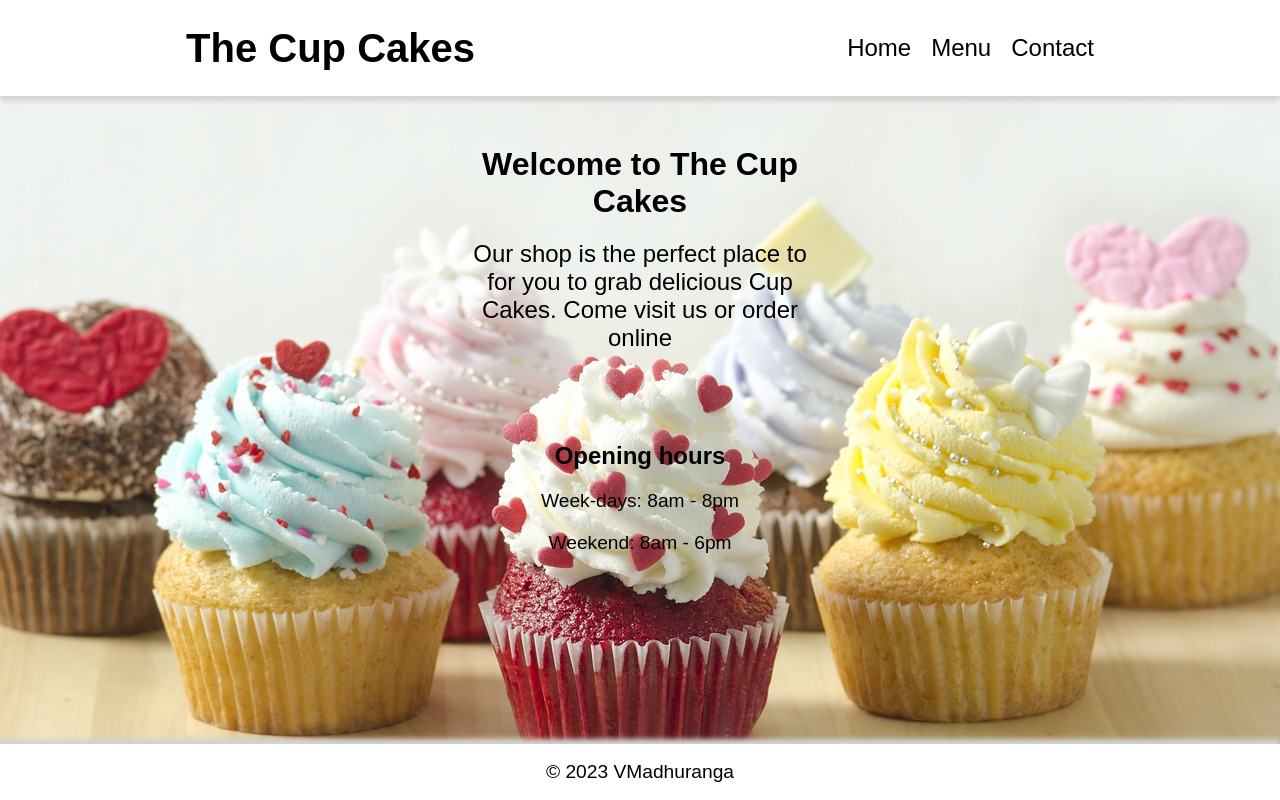
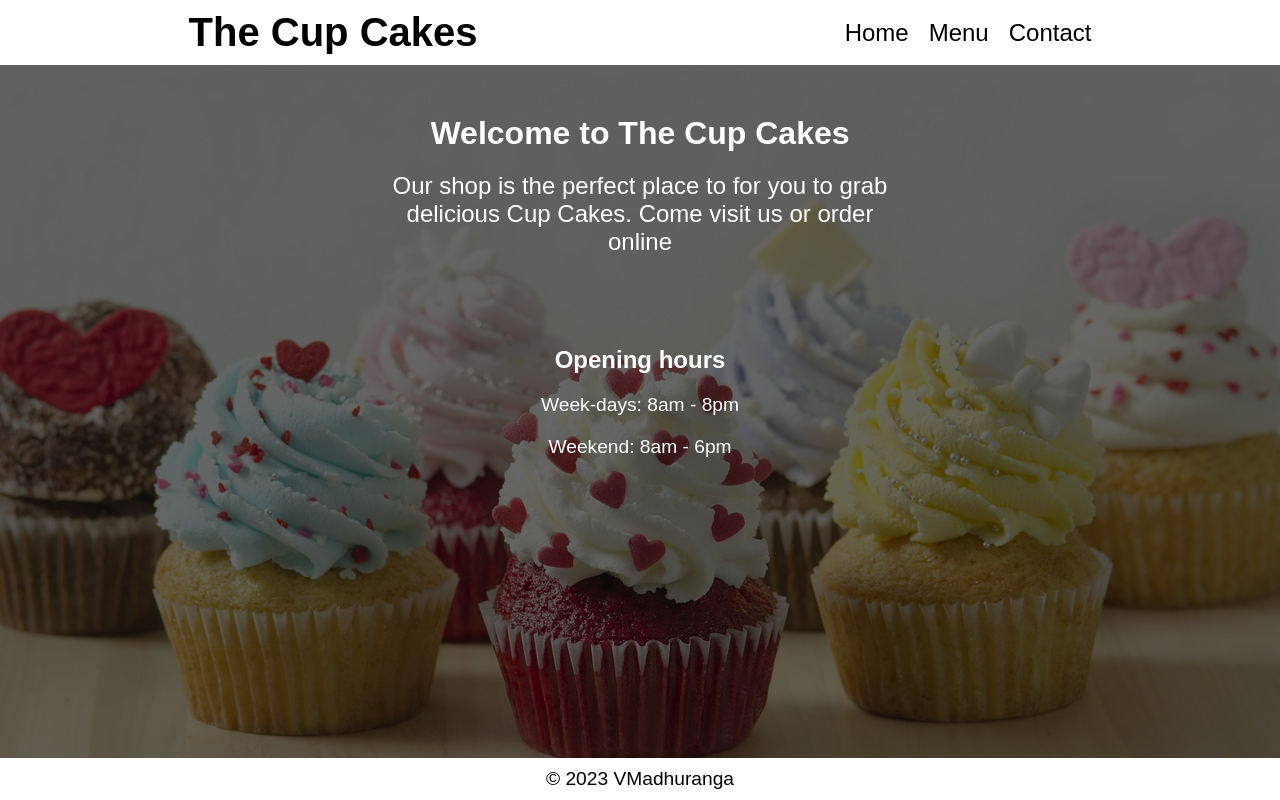
Before and after one commit to VMadhuranga/restaurant-page, a website built with webpack: page dist/index.html in a window 1280 px wide. Built offline with Linux system fonts and the light colour scheme.

Commit message:
Add additional styling
Update style.css

```diff
--- a/src/index.js
+++ b/src/index.js
@@ -27,7 +27,7 @@ function switchTab() {
     });
 
     menuTab.addEventListener("click", function() {
-        mainContainer.replaceChild(menuContent(), mainContainer.lastChild,);
+        mainContainer.replaceChild(menuContent(), mainContainer.lastChild);
     });
 
     contactTab.addEventListener("click", function() {
--- a/src/style.css
+++ b/src/style.css
@@ -5,7 +5,7 @@
 }
 
 body {
-    font-family: Arial, Helvetica, sans-serif;
+    font-family:sans-serif;
     background: url("./images/cupcake-background.jpg") no-repeat;
     background-size: cover;
 }
@@ -13,14 +13,16 @@ body {
 #content {
     height: 100vh;
     display: grid;
-    grid-template-rows: 12% 1fr 7%;
+    grid-template-rows: auto 1fr auto;
 }
 
 .header-container {
     background-color: white;
-    box-shadow: 0 5px 5px lightgray;
+    padding: 10px;
     grid-row: 1;
     display: flex;
+    gap: 10px;
+    flex-wrap: wrap;
     justify-content: space-around;
     align-items: center;
     z-index: 1;
@@ -37,20 +39,26 @@ body {
         & li {
             font-size: 1.5rem;
         }
+
+        & li:hover {
+            border-bottom: 1px solid black;
+        }
+
     }
 }
 
 .main-container {
+    background-color: rgba(0, 0, 0, 0.6);
+    color: white;
     padding: 50px;
     overflow: auto;
     grid-row: 2;
-    display: grid;
-    justify-items: center;
 }
 
 .home-container {
-    width: 30%;
     text-align: center;
+    max-width: 500px;
+    margin: 0 auto;
 
     & > :not(:last-child) {
         margin-bottom: 20px;
@@ -78,10 +86,11 @@ body {
 }
 
 .menu-container {
+    max-width: 500px;
+    margin: 0 auto;
     display: grid;
     gap: 40px;
-    grid-template-columns: repeat(2, 1fr);
-    /* grid-auto-flow: column; */
+    grid-template-columns: repeat(auto-fit, minmax(200px, 1fr));
 
     & .menu-item-card {
         display: grid;
@@ -92,7 +101,7 @@ body {
         }
 
         & img {
-            border: 5px double black;
+            border: 5px double white;
             border-radius: 5px;
             width: 200px;
             height: 200px;
@@ -116,7 +125,7 @@ body {
 .footer-container {
     font-size: 1.2rem;
     background-color: white;
-    box-shadow: 0 -5px 5px lightgrey;
+    padding: 10px;
     grid-row: 3;
     display: grid;
     place-items: center;
```
Also changed, not shown: dist/main.js.
